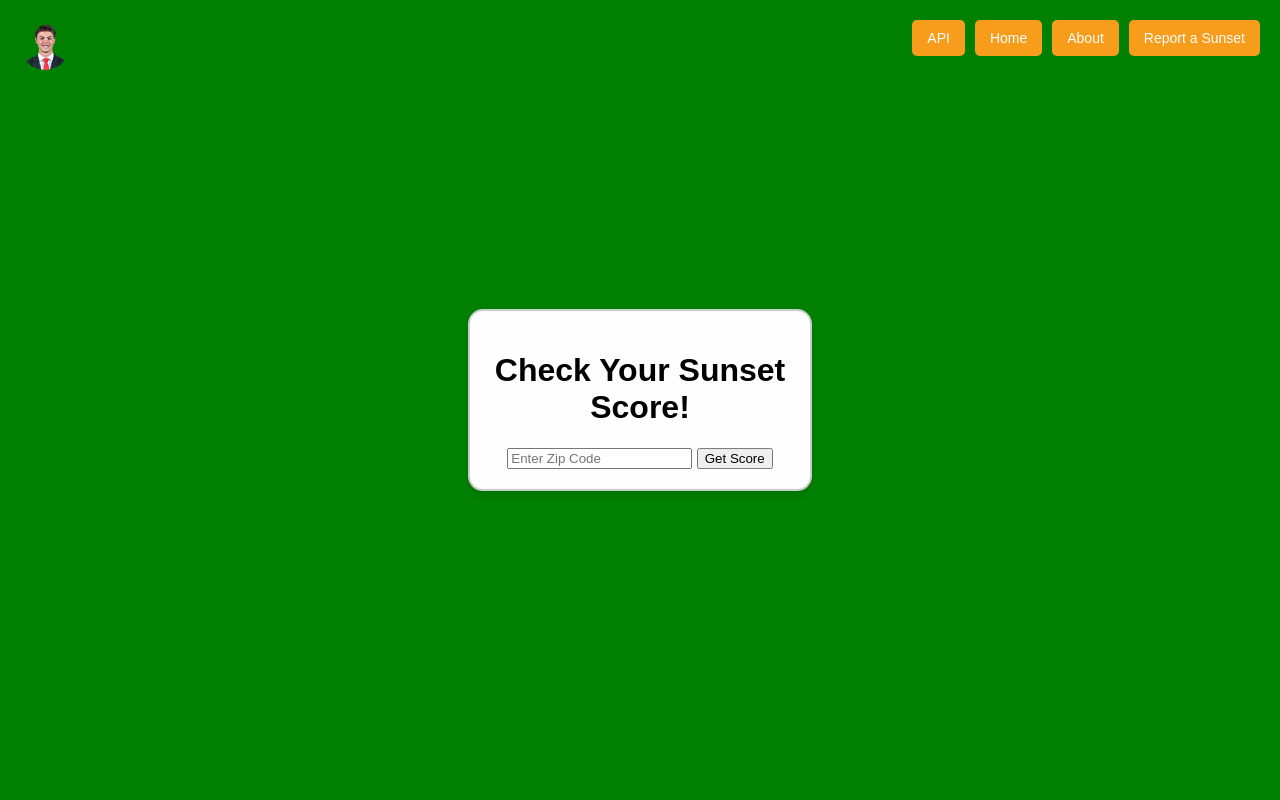
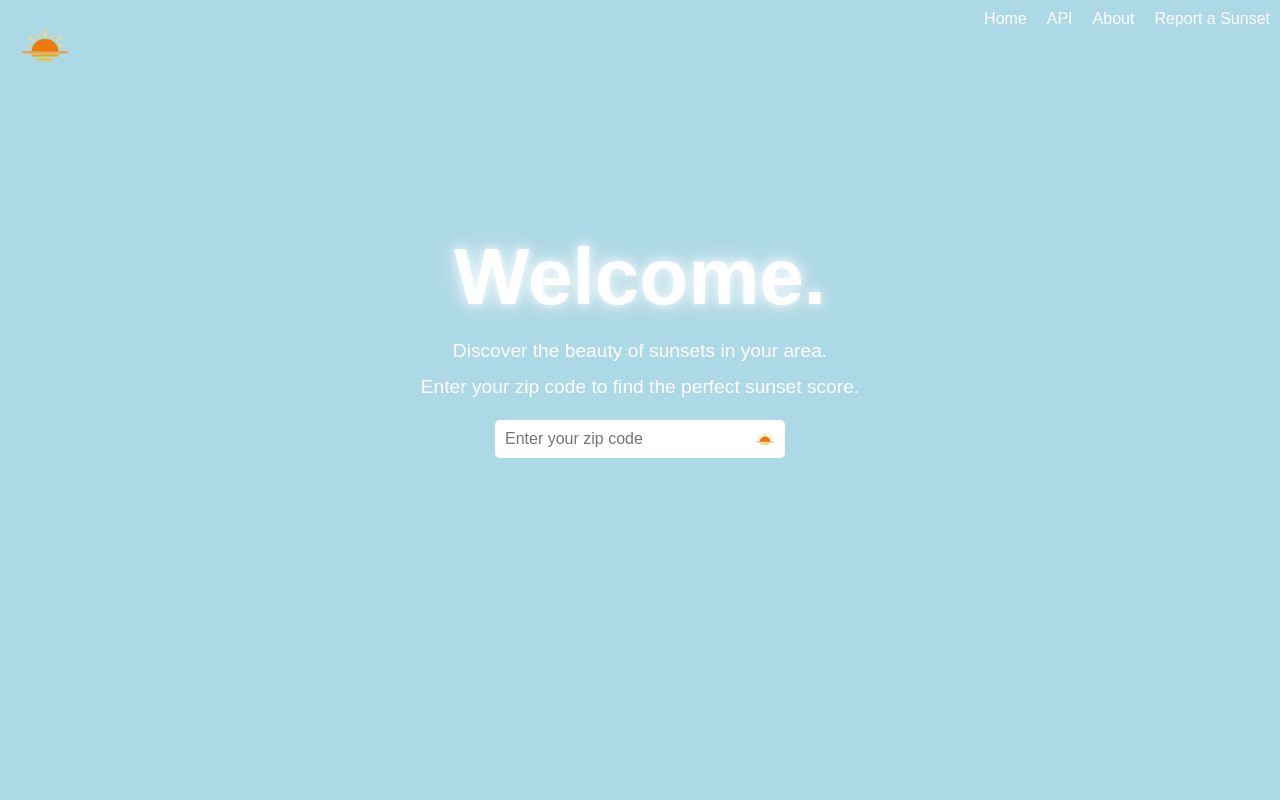
Before and after one commit to RyneAcheson/Sunset-Quality-Predictor, a Flask app: page / in a window 1280 px wide. Run offline with Flask 3, Linux system fonts and the light colour scheme.

Commit message:
website styling

```diff
--- a/static/style.css
+++ b/static/style.css
@@ -24,32 +24,111 @@ body {
 }
 
 /* Navigation */
-.nav-buttons {
+.nav-links {
+    list-style-type: none;
+    display: flex;
+    justify-content: flex-end;
+    gap: 20px;
+    margin: 0;
+    padding: 10px;
+}
+
+.nav-links li {
+    display: inline;
+}
+
+.nav-links a {
+    text-decoration: none;
+    color: white;
+    font-size: 16px;
+    position: relative;
+    transition: color 0.3s ease, text-shadow 0.3s ease;
+}
+
+.nav-links a::after {
+    content: "";
     position: absolute;
-    top: 20px;
-    right: 20px;
+    width: 0%;
+    height: 2px;
+    background-color: white;
+    bottom: -5px;
+    left: 0;
+    transition: width 0.3s ease;
+}
+
+.nav-links a:hover {
+    text-shadow: 0 0 10px blue;
+}
+
+.nav-links a:hover::after {
+    width: 100%;
+}
+
+/* Welcome Text and Search Box */
+.welcome-container {
     display: flex;
+    flex-direction: column;
+    justify-content: center;
+    align-items: center;
+    height: 70vh;
+    text-align: center;
     gap: 10px;
 }
 
-.nav-buttons button {
-    padding: 10px 15px;
-    border: none;
-    border-radius: 5px;
-    background-color: #f89c1c;
+.welcome-text {
+    font-size: 5rem;
     color: white;
-    cursor: pointer;
-    font-size: 14px;
-    transition: background-color 0.3s ease;
+    font-weight: bold;
+    text-shadow:
+        0px 0px 10px rgba(255, 255, 255, 0.8),
+        0px 0px 20px rgba(255, 255, 255, 0.6),
+        0px 0px 30px rgba(255, 255, 255, 0.4);
+    margin-bottom: 5px;
+}
+.welcome-subtext {
+    font-size: 1.2rem;
+    color: white;
+    margin: 2px 0;
 }
 
-.nav-buttons button:hover {
-    background-color: #d97f11;
+.search-box {
+    display: flex;
+    justify-content: center;
+    align-items: center;
+    margin-top: 10px;
 }
 
+.search-box input {
+    font-size: 1rem;
+    padding: 10px;
+    border: none;
+    border-radius: 5px 0 0 5px;
+    outline: none;
+    width: 250px;
+    box-sizing: border-box;
+}
+
+.search-box button {
+    background-color: white;
+    border: none;
+    border-radius: 0 5px 5px 0;
+    cursor: pointer;
+    display: flex;
+    align-items: center;
+    justify-content: center;
+    width: 40px;
+    height: 100%;
+}
+
+.search-box button img {
+    width: 20px;
+    height: 20px;
+}
+
+/* Background */
 
 .default-background {
-    background-color: green;
+    background-color: lightblue;
 }
 
 .result-background {
--- a/templates/index.html
+++ b/templates/index.html
@@ -9,16 +9,28 @@
 <body class="{% if score is defined %}result-background{% else %}default-background{% endif %}">
 
     <div class="logo-container">
-        <img src="../assets/temp-logo.png" alt="Logo" class="logo">
+        <img src="..\assets\sunset.png" alt="Logo" class="logo">
     </div>
 
-    <div class="nav-buttons">
-        <button onclick="navigate('api')">API</button>
-        <button onclick="navigate('home')">Home</button>
-        <button onclick="navigate('about')">About</button>
-        <button onclick="navigate('report')">Report a Sunset</button>
+    <ul class="nav-links">
+        <li><a href="/">Home</a></li>
+        <li><a href="/api">API</a></li>
+        <li><a href="/about">About</a></li>
+        <li><a href="/report">Report a Sunset</a></li>
+    </ul>
+
+    <div class="welcome-container">
+        <h1 class="welcome-text">Welcome.</h1>
+        <p class="welcome-subtext">Discover the beauty of sunsets in your area.</p>
+        <p class="welcome-subtext">Enter your zip code to find the perfect sunset score.</p>
+        <form class="search-box" action="{{ url_for('check_sunset') }}" method="post">
+            <input type="text" name="zipcode" placeholder="Enter your zip code" required>
+            <button type="submit">
+                <img src="..\assets\sunset.png" alt = "Search" />
+            </button>
+        </form>
     </div>
-
+<!--
     <div class="sunset-container">
         <h1>Check Your Sunset Score!</h1>
         {% if error %}
@@ -29,7 +41,7 @@
             <button type="submit">Get Score</button>
         </form>
     </div>
-
+-->
     {% if score is defined %}
         <div class="result-container">
             <h2>Sunset Score: {{ score }}</h2>
```
Also changed, not shown: assets/sunset.png (added), assets/temp-logo.png (deleted).
